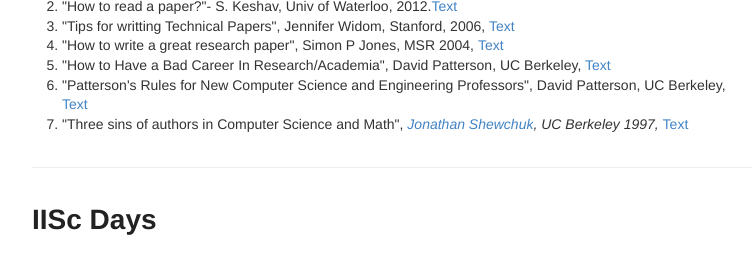
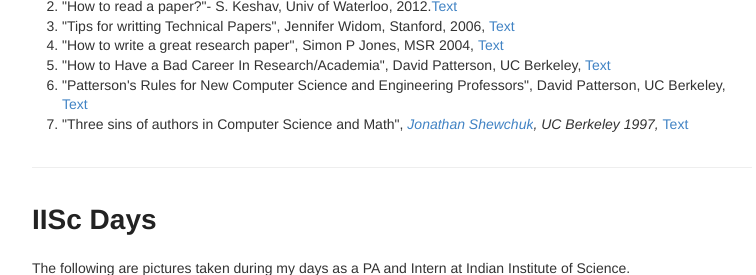
Before and after one commit to tejeswinisundaram/tejeswinisundaram.github.io, a Jekyll site: the page built from index.html, in a window 1280 px wide and 900 px high, scrolled down 485 px, cut to the strip 0-275 px from the top of the window. Shown: the whole strip, without its empty margins (248-1004 px from the left). Built offline with Jekyll 4.4.1, drawn with Linux system fonts in a browser that asks for light colours; Markdown is read by kramdown in place of the engine named in the settings.

Commit message:
updating

```diff
--- a/_posts/2015-4-2-iisc-walk.md
+++ b/_posts/2015-4-2-iisc-walk.md
@@ -2,7 +2,7 @@
 layout: post
 title: IISc Days
 ---
-
+The following are pictures taken during my days as a PA and Intern at Indian Institute of Science.
 <div dir="ltr" style="text-align: left;" trbidi="on">
 <div class="separator" style="clear: both; text-align: center;">
 <br /></div>
```
